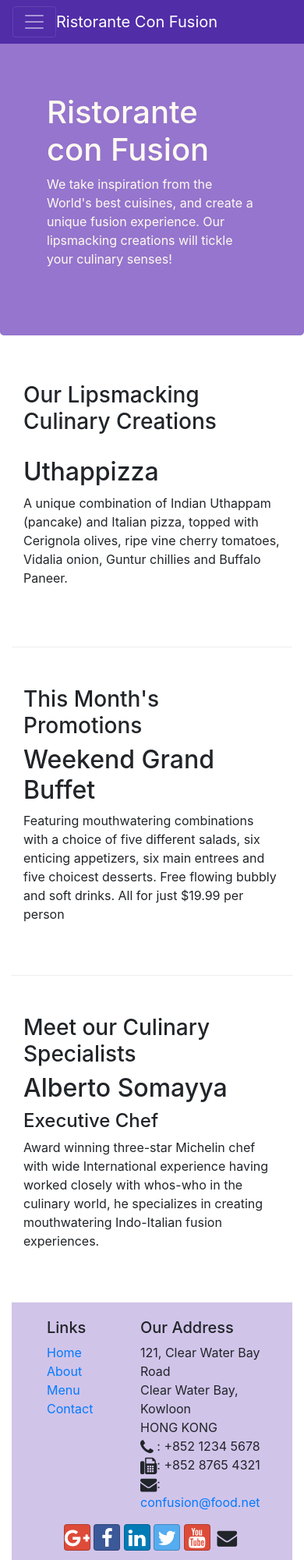
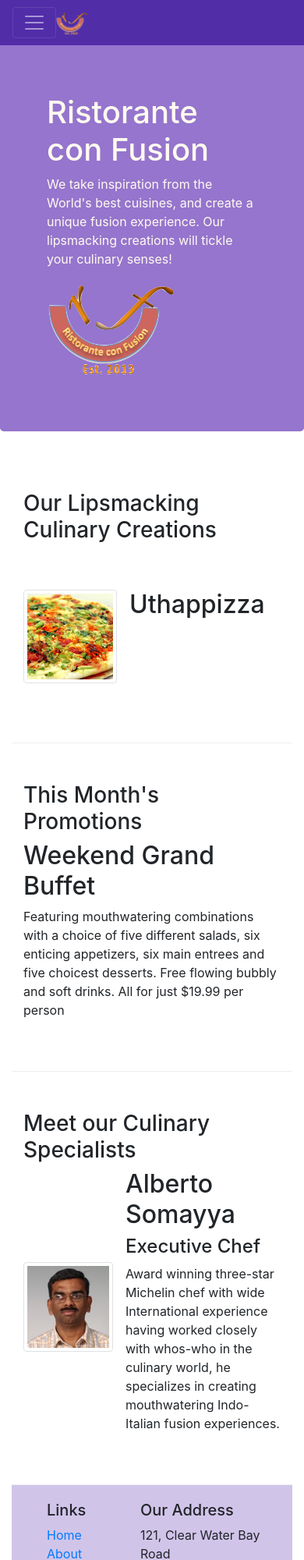
Before and after one commit to sidrockzz/bootstrap-4.0, a website: page index.html in a window 390 px wide. Shown: the top 2000 px of the page at 78% size. Drawn offline with nearby package versions, Linux system fonts and the light colour scheme.

Commit message:
Images Thumbnails

```diff
--- a/index.html
+++ b/index.html
@@ -22,7 +22,7 @@
         <button class="navbar-toggler" type="button" data-toggle="collapse" data-target="#Navbar">
             <span class="navbar-toggler-icon"></span>
         </button>
-        <a class="navbar-brand mr-auto" href="#">Ristorante Con Fusion</a>
+        <a class="navbar-brand mr-auto" href="#"><img src="img/logo.png" height="30" width="41"></a>
         <div class="collapse navbar-collapse" id="Navbar">
             <ul class="navbar-nav mr-auto">
                 <li class="nav-item active"><a class="nav-link" href="#"><span class="fa fa-home fa-lg"></span> Home</a></li>
@@ -40,7 +40,8 @@
                 <h1>Ristorante con Fusion</h1>
                 <p>We take inspiration from the World's best cuisines, and create a unique fusion experience. Our lipsmacking creations will tickle your culinary senses!</p>
             </div>
-            <div class="col-12 col-sm">
+            <div class="col-12 col-sm align-self-center">
+                <img src="img/logo.png" class="img-fluid">
             </div>
         </div>
     </div>
@@ -52,8 +53,13 @@
             <h3>Our Lipsmacking Culinary Creations</h3>
         </div>
         <div class="col col-sm order-sm-first col-md">
-            <h2>Uthappizza</h2>
-            <p>A unique combination of Indian Uthappam (pancake) and Italian pizza, topped with Cerignola olives, ripe vine cherry tomatoes, Vidalia onion, Guntur chillies and Buffalo Paneer.</p>
+            <div class="media">
+                <img class="d-flex mr-3 img-thumbnail align-self-center" src="img/uthappizza.png" alt="uthappizza">
+                <div class="media-body">
+                    <h2 class="mt-0">Uthappizza</h2>
+                    <p class="d-none d-sm-block">A unique combination of Indian Uthappam (pancake) and Italian pizza, topped with Cerignola olives, ripe vine cherry tomatoes, Vidalia onion, Guntur chillies and Buffalo Paneer.</p>
+                </div>
+            </div>
         </div>
     </div>
 
@@ -73,9 +79,14 @@
             <h3>Meet our Culinary Specialists</h3>
         </div>
         <div class="col col-sm order-sm-first col-md">
-            <h2>Alberto Somayya</h2>
-            <h4>Executive Chef</h4>
-            <p>Award winning three-star Michelin chef with wide International experience having worked closely with whos-who in the culinary world, he specializes in creating mouthwatering Indo-Italian fusion experiences. </p>
+            <div class="media">
+                <img class="d-flex mr-3 img-thumbnail align-self-center" src="img/alberto.png" alt="alberto">
+                <div class="media-body">
+                    <h2 class="mt-0g">Alberto Somayya</h2>
+                    <h4>Executive Chef</h4>
+                    <p>Award winning three-star Michelin chef with wide International experience having worked closely with whos-who in the culinary world, he specializes in creating mouthwatering Indo-Italian fusion experiences. </p>
+                </div>
+            </div>
         </div>
     </div>
 </div>
```
Also changed, not shown: aboutus.html (+1 -1 lines), contactus.html (+1 -1 lines), img/alberto.png (added), img/buffet.png (added), img/logo.png (added), img/uthappizza.png (added), 1 other file.
